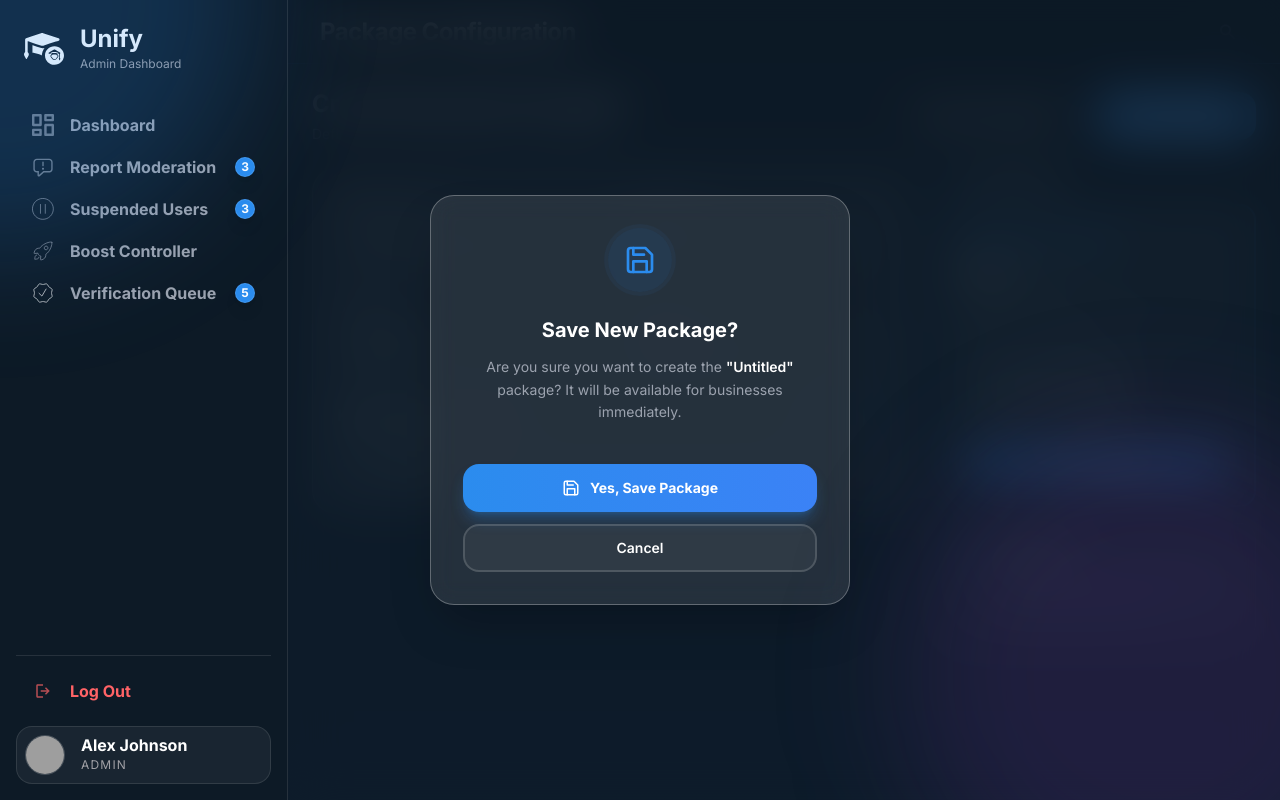
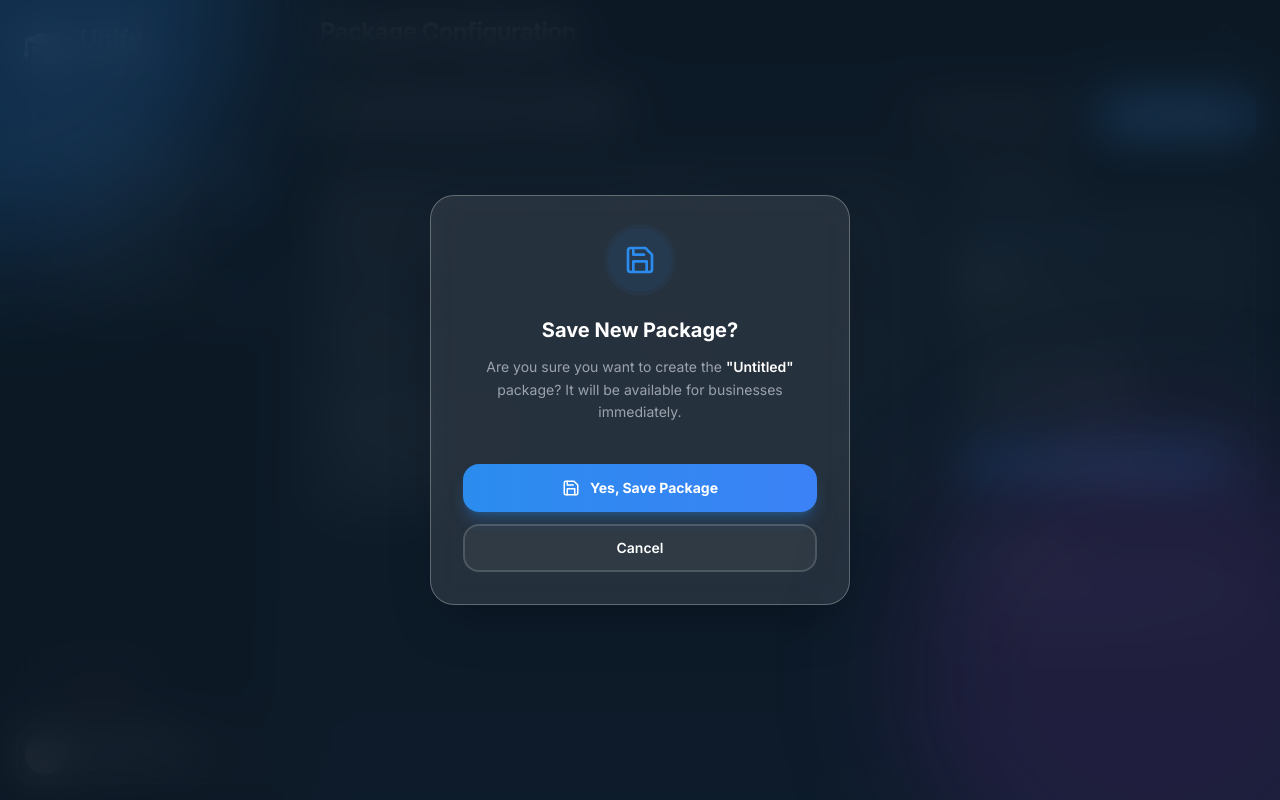
Before and after one commit to Shehan-Dinusha/Unify, a React (Vite) app in the folder frontend/: page /boost-controller/new in a window 1280 px wide. Both pictures are taken after a click on the button "Save Changes". Built offline with nearby package versions, Linux system fonts and the light colour scheme; grey boxes are pictures that could not be loaded.

Commit message:
Blured the backaground when success message shown

```diff
--- a/frontend/src/pages/BoostPackageForm.jsx
+++ b/frontend/src/pages/BoostPackageForm.jsx
@@ -149,148 +149,6 @@ const BoostPackageForm = () => {
   const previewFeatures = features.filter((f) => f.trim() !== "");
 
   return (
-    <>
-      {/* Save Confirmation Modal */}
-      {showSaveConfirm && (
-        <div className="fixed inset-0 z-50 flex items-center justify-center bg-dark-1/80 backdrop-blur-xl transition-all duration-300 px-4">
-          <Card
-            variant="card"
-            padding="p-0"
-            className="w-full max-w-[420px] overflow-hidden outline outline-1 outline-offset-[-1px] outline-white/10 shadow-2xl"
-          >
-            <div className="p-8 pb-6 flex flex-col items-center text-center">
-              {/* Confirm Icon */}
-              <div className="w-16 h-16 bg-primary-blue/10 rounded-full flex items-center justify-center mb-6 ring-4 ring-primary-blue/5">
-                <Save size={32} className="text-primary-blue" />
-              </div>
-
-              <h2 className="text-xl font-bold text-white mb-3">
-                {isEditing ? "Update Package?" : "Save New Package?"}
-              </h2>
-              <p className="text-text-secondary text-sm leading-relaxed mb-2 max-w-sm">
-                {isEditing ? (
-                  <>
-                    Are you sure you want to update the{" "}
-                    <span className="text-text-primary font-semibold">
-                      "{packageName || "Untitled"}"
-                    </span>{" "}
-                    package? Changes will take effect immediately.
-                  </>
-                ) : (
-                  <>
-                    Are you sure you want to create the{" "}
-                    <span className="text-text-primary font-semibold">
-                      "{packageName || "Untitled"}"
-                    </span>{" "}
-                    package? It will be available for businesses immediately.
-                  </>
-                )}
-              </p>
-            </div>
-
-            {/* Action Buttons */}
-            <div className="px-8 pb-8 pt-2 flex flex-col gap-3">
-              <button
-                onClick={confirmSave}
-                className="w-full h-12 rounded-2xl bg-gradient-to-r from-primary-blue to-blue-500 text-white font-inter font-bold text-sm flex items-center justify-center gap-2.5 shadow-lg shadow-primary-blue/30 hover:shadow-xl hover:shadow-primary-blue/40 hover:brightness-110 active:scale-[0.98] transition-all duration-200"
-              >
-                <Save size={18} />
-                {isEditing ? "Yes, Update Package" : "Yes, Save Package"}
-              </button>
-              <button
-                onClick={cancelSave}
-                className="w-full h-12 rounded-2xl border-2 border-white/15 bg-white/5 text-text-primary font-inter font-semibold text-sm flex items-center justify-center gap-2.5 hover:bg-white/10 hover:border-white/25 active:scale-[0.98] transition-all duration-200"
-              >
-                Cancel
-              </button>
-            </div>
-          </Card>
-        </div>
-      )}
-
-      {/* Success Modal - Scrollable to prevent cut-off */}
-      {showSuccess && successData && (
-        <div className="fixed inset-0 z-50 flex items-center justify-center bg-dark-1/80 backdrop-blur-xl transition-all duration-300 px-4 py-6 overflow-y-auto">
-          <Card
-            variant="card"
-            padding="p-0"
-            className="w-full max-w-[480px] overflow-hidden outline outline-1 outline-offset-[-1px] outline-white/10 shadow-2xl my-auto"
-          >
-            <div className="p-6 sm:p-8 pb-4 sm:pb-6 flex flex-col items-center text-center">
-              {/* Success Icon */}
-              <div className="w-14 h-14 sm:w-16 sm:h-16 bg-state-success/10 rounded-full flex items-center justify-center mb-4 sm:mb-6 ring-4 ring-state-success/5">
-                <CheckCircle2
-                  size={28}
-                  className="text-state-success sm:hidden"
-                />
-                <CheckCircle2
-                  size={32}
-                  className="text-state-success hidden sm:block"
-                />
-              </div>
-
-              <h2 className="text-lg sm:text-xl font-bold text-white mb-2 sm:mb-3">
-                Package Successfully {successData.isEdit ? "Updated" : "Added"}
-              </h2>
-              <p className="text-text-secondary text-xs sm:text-sm leading-relaxed mb-3 sm:mb-4 max-w-sm">
-                The "{successData.packageTier}" boosting package has been
-                successfully{" "}
-                {successData.isEdit
-                  ? "applied to your active campaign"
-                  : "added to your active campaign"}
-                . Your ad visibility will increase immediately.
-              </p>
-
-              {/* Details Card */}
-              <div className="w-full bg-white/5 rounded-2xl border border-white/10 p-md sm:p-lg mb-4 sm:mb-6">
-                <div className="flex items-center justify-between py-xs sm:py-sm border-b border-white/10">
-                  <span className="text-body-extra-small text-text-secondary font-inter">
-                    Operation ID
-                  </span>
-                  <span className="text-body-extra-small sm:text-body-small-bold text-text-primary font-inter">
-                    {successData.operationId}
-                  </span>
-                </div>
-                <div className="flex items-center justify-between py-xs sm:py-sm border-b border-white/10">
-                  <span className="text-body-extra-small text-text-secondary font-inter">
-                    Activation Date
-                  </span>
-                  <span className="text-body-extra-small sm:text-body-small-bold text-text-primary font-inter">
-                    {successData.activationDate}
-                  </span>
-                </div>
-                <div className="flex items-center justify-between py-xs sm:py-sm">
-                  <span className="text-body-extra-small text-text-secondary font-inter">
-                    Package Tier
-                  </span>
-                  <span className="text-body-extra-small sm:text-body-small-bold text-primary-blue font-inter flex items-center gap-1">
-                    <span>⚡</span> {successData.packageTier.toUpperCase()}
-                  </span>
-                </div>
-              </div>
-            </div>
-
-            {/* Action Buttons */}
-            <div className="px-6 sm:px-8 pb-6 sm:pb-8 pt-1 sm:pt-2 flex flex-col gap-3">
-              <button
-                onClick={() => navigate("/")}
-                className="w-full h-11 sm:h-12 rounded-2xl bg-gradient-to-r from-primary-blue to-blue-500 text-white font-inter font-bold text-sm flex items-center justify-center gap-2.5 shadow-lg shadow-primary-blue/30 hover:shadow-xl hover:shadow-primary-blue/40 hover:brightness-110 active:scale-[0.98] transition-all duration-200"
-              >
-                <LayoutDashboard size={18} />
-                Return to Dashboard
-              </button>
-              <button
-                onClick={() => navigate("/boost-controller")}
-                className="w-full h-11 sm:h-12 rounded-2xl border-2 border-white/15 bg-white/5 text-text-primary font-inter font-semibold text-sm flex items-center justify-center gap-2.5 hover:bg-white/10 hover:border-white/25 active:scale-[0.98] transition-all duration-200"
-              >
-                <Settings size={18} className="text-text-secondary" />
-                Manage All Packages
-              </button>
-            </div>
-          </Card>
-        </div>
-      )}
-
       <MainLayout
         user={{ name: "Alex Johnson", role: "admin" }}
         pageTitle="Package Configuration"
@@ -626,8 +484,73 @@ const BoostPackageForm = () => {
             </div>
           </div>
         </div>
+        {/* Save Confirmation Modal — inside MainLayout so sidebar shows behind blur */}
+        {showSaveConfirm && (
+          <div className="fixed inset-0 z-50 flex items-center justify-center bg-dark-1/80 backdrop-blur-xl transition-all duration-300 px-4">
+            <Card variant="card" padding="p-0" className="w-full max-w-[420px] overflow-hidden outline outline-1 outline-offset-[-1px] outline-white/10 shadow-2xl">
+              <div className="p-8 pb-6 flex flex-col items-center text-center">
+                <div className="w-16 h-16 bg-primary-blue/10 rounded-full flex items-center justify-center mb-6 ring-4 ring-primary-blue/5">
+                  <Save size={32} className="text-primary-blue" />
+                </div>
+                <h2 className="text-xl font-bold text-white mb-3">{isEditing ? "Update Package?" : "Save New Package?"}</h2>
+                <p className="text-text-secondary text-sm leading-relaxed mb-2 max-w-sm">
+                  {isEditing
+                    ? <>Are you sure you want to update the <span className="text-text-primary font-semibold">"{packageName || 'Untitled'}"</span> package? Changes will take effect immediately.</>
+                    : <>Are you sure you want to create the <span className="text-text-primary font-semibold">"{packageName || 'Untitled'}"</span> package? It will be available for businesses immediately.</>}
+                </p>
+              </div>
+              <div className="px-8 pb-8 pt-2 flex flex-col gap-3">
+                <button onClick={confirmSave} className="w-full h-12 rounded-2xl bg-gradient-to-r from-primary-blue to-blue-500 text-white font-inter font-bold text-sm flex items-center justify-center gap-2.5 shadow-lg shadow-primary-blue/30 hover:shadow-xl hover:shadow-primary-blue/40 hover:brightness-110 active:scale-[0.98] transition-all duration-200">
+                  <Save size={18} /> {isEditing ? "Yes, Update Package" : "Yes, Save Package"}
+                </button>
+                <button onClick={cancelSave} className="w-full h-12 rounded-2xl border-2 border-white/15 bg-white/5 text-text-primary font-inter font-semibold text-sm flex items-center justify-center gap-2.5 hover:bg-white/10 hover:border-white/25 active:scale-[0.98] transition-all duration-200">
+                  Cancel
+                </button>
+              </div>
+            </Card>
+          </div>
+        )}
+
+        {/* Success Modal — inside MainLayout so sidebar shows behind blur */}
+        {showSuccess && successData && (
+          <div className="fixed inset-0 z-50 flex items-center justify-center bg-dark-1/80 backdrop-blur-xl transition-all duration-300 px-4 py-6 overflow-y-auto">
+            <Card variant="card" padding="p-0" className="w-full max-w-[480px] overflow-hidden outline outline-1 outline-offset-[-1px] outline-white/10 shadow-2xl my-auto">
+              <div className="p-6 sm:p-8 pb-4 sm:pb-6 flex flex-col items-center text-center">
+                <div className="w-14 h-14 sm:w-16 sm:h-16 bg-state-success/10 rounded-full flex items-center justify-center mb-4 sm:mb-6 ring-4 ring-state-success/5">
+                  <CheckCircle2 size={28} className="text-state-success sm:hidden" />
+                  <CheckCircle2 size={32} className="text-state-success hidden sm:block" />
+                </div>
+                <h2 className="text-lg sm:text-xl font-bold text-white mb-2 sm:mb-3">Package Successfully {successData.isEdit ? "Updated" : "Added"}</h2>
+                <p className="text-text-secondary text-xs sm:text-sm leading-relaxed mb-3 sm:mb-4 max-w-sm">
+                  The "{successData.packageTier}" boosting package has been successfully {successData.isEdit ? "applied to your active campaign" : "added to your active campaign"}. Your ad visibility will increase immediately.
+                </p>
+                <div className="w-full bg-white/5 rounded-2xl border border-white/10 p-md sm:p-lg mb-4 sm:mb-6">
+                  <div className="flex items-center justify-between py-xs sm:py-sm border-b border-white/10">
+                    <span className="text-body-extra-small text-text-secondary font-inter">Operation ID</span>
+                    <span className="text-body-extra-small sm:text-body-small-bold text-text-primary font-inter">{successData.operationId}</span>
+                  </div>
+                  <div className="flex items-center justify-between py-xs sm:py-sm border-b border-white/10">
+                    <span className="text-body-extra-small text-text-secondary font-inter">Activation Date</span>
+                    <span className="text-body-extra-small sm:text-body-small-bold text-text-primary font-inter">{successData.activationDate}</span>
+                  </div>
+                  <div className="flex items-center justify-between py-xs sm:py-sm">
+                    <span className="text-body-extra-small text-text-secondary font-inter">Package Tier</span>
+                    <span className="text-body-extra-small sm:text-body-small-bold text-primary-blue font-inter flex items-center gap-1">⚡ {successData.packageTier.toUpperCase()}</span>
+                  </div>
+                </div>
+              </div>
+              <div className="px-6 sm:px-8 pb-6 sm:pb-8 pt-1 sm:pt-2 flex flex-col gap-3">
+                <button onClick={() => navigate("/admin")} className="w-full h-11 sm:h-12 rounded-2xl bg-gradient-to-r from-primary-blue to-blue-500 text-white font-inter font-bold text-sm flex items-center justify-center gap-2.5 shadow-lg shadow-primary-blue/30 hover:shadow-xl hover:shadow-primary-blue/40 hover:brightness-110 active:scale-[0.98] transition-all duration-200">
+                  <LayoutDashboard size={18} /> Return to Dashboard
+                </button>
+                <button onClick={() => navigate("/boost-controller")} className="w-full h-11 sm:h-12 rounded-2xl border-2 border-white/15 bg-white/5 text-text-primary font-inter font-semibold text-sm flex items-center justify-center gap-2.5 hover:bg-white/10 hover:border-white/25 active:scale-[0.98] transition-all duration-200">
+                  <Settings size={18} className="text-text-secondary" /> Manage All Packages
+                </button>
+              </div>
+            </Card>
+          </div>
+        )}
       </MainLayout>
-    </>
   );
 };
 
```
